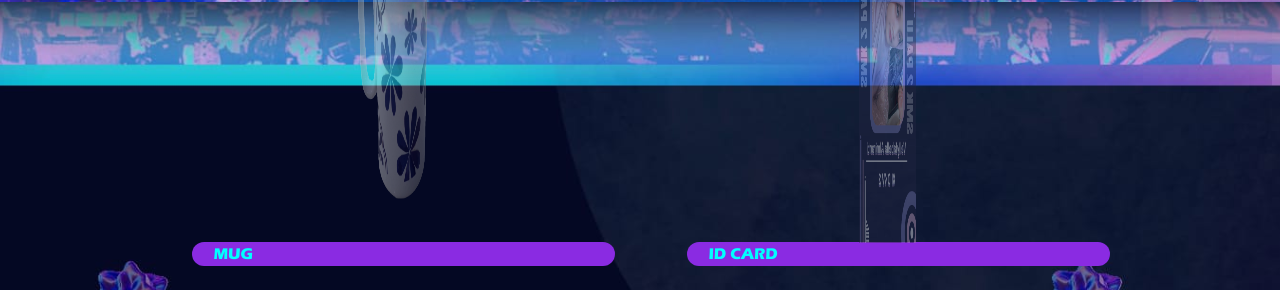
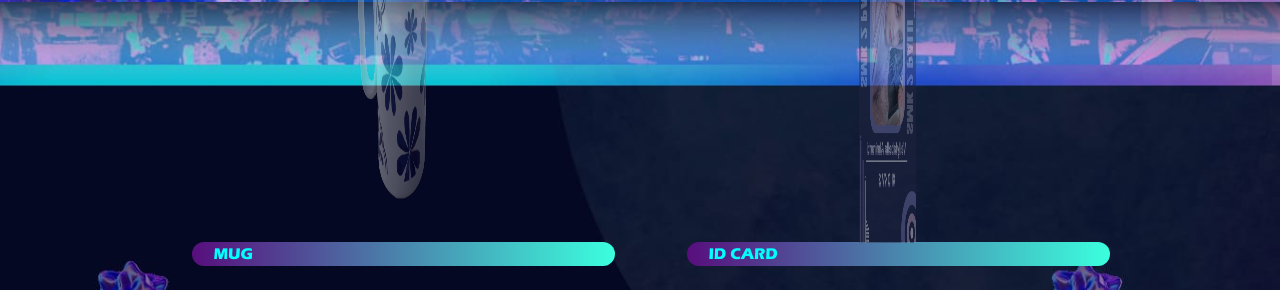
Before and after one commit to stutory/cretorystudio, a plain HTML site: page blog.html in a window 1280 px wide. Shown: the part 798-1088 px from the top of the page. Drawn offline with nearby package versions, Linux system fonts and the light colour scheme.

Commit message:
Add files via upload

```diff
--- a/blog.html
+++ b/blog.html
@@ -185,7 +185,8 @@
         }
 
         .produk {
-            background-color: blueviolet;
+            background: #580e7d;
+background: linear-gradient(90deg, rgba(88, 14, 125, 1) 0%, rgba(59, 255, 222, 1) 100%);
             color: aqua;
             border-radius: 20px;
             margin-left: 5%;
```
